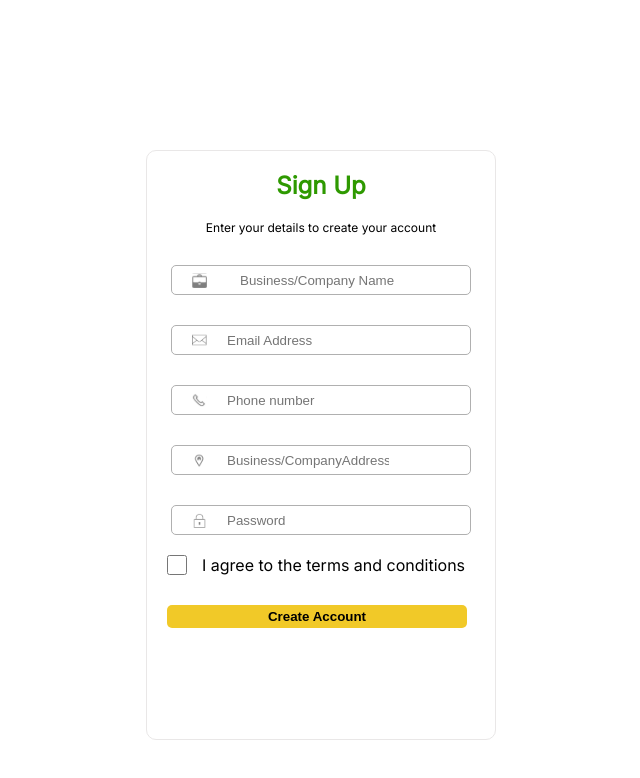
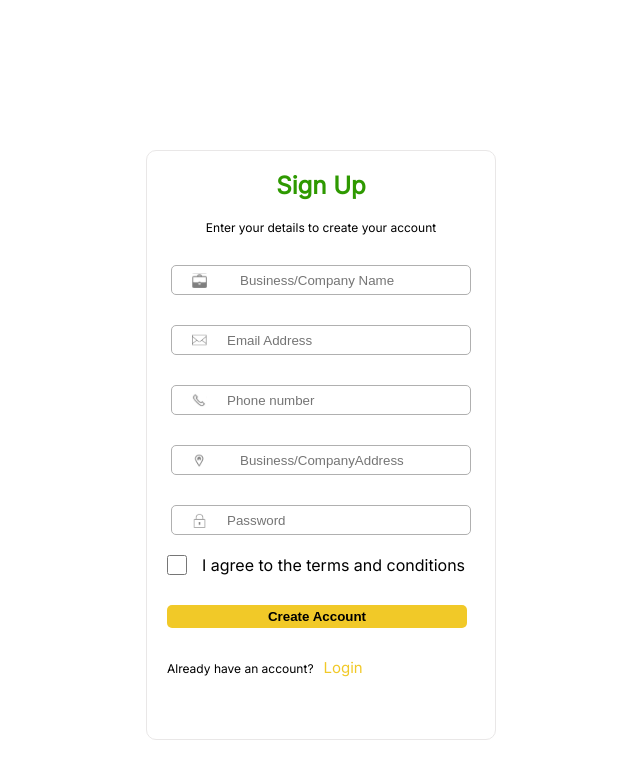
Before and after one commit to Ahnob/agritechcapstonereact, a React (Vite) app: page /b2bsignup in a window 1280 px wide. Shown: the top 778 px of the page, without its empty margins (319-959 px from the left). Built offline with nearby package versions, Linux system fonts and the light colour scheme.

Commit message:
changed href to Link

```diff
--- a/src/components/Login/Login.jsx
+++ b/src/components/Login/Login.jsx
@@ -6,6 +6,7 @@ import google_logo from "../../assets/Google.png";
 import axios from "axios"; // Import Axios
 import { useState } from "react";
 import close_icon from "../../assets/close_hamburger.png";
+import { Link } from "react-router-dom";
 
 const Login = () => {
   const [password, setPassword] = useState("");
@@ -97,9 +98,9 @@ const Login = () => {
         </div>
         <div className="login-button-text">
           Do not have an account yet?
-          <a className="signup_link login-a" href="signuppg.html">
+          <Link className="signup_link login-a" to="/b2bsignup">
             Sign up
-          </a>
+          </Link>
         </div>
       </div>
     </form>
--- a/src/components/Signup/B2B/B2BSignup.jsx
+++ b/src/components/Signup/B2B/B2BSignup.jsx
@@ -3,6 +3,7 @@ import password_icon from "../../../assets/Lock.png";
 import phone_icon from "../../../assets/Phone-icon.svg";
 import business_icon from "../../../assets/Business-icon.svg";
 import location_icon from "../../../assets/Home Address.png";
+import { Link, NavLink } from "react-router-dom";
 
 function B2BSignup() {
   return (
@@ -49,7 +50,7 @@ function B2BSignup() {
           <div className="input">
             <img src={location_icon} alt="" />
             <input
-              type="number"
+              type="text"
               placeholder="Business/CompanyAddress"
               maxLength="11"
               required
@@ -72,6 +73,12 @@ function B2BSignup() {
           agree to the terms and conditions
         </div>
         <button className="signup-button">Create Account</button>
+        <div className="login-button-text">
+          Already have an account?
+          <Link className="signup_link login-a" to="/login">
+            Login
+          </Link>
+        </div>
       </div>
     </>
   );
--- a/src/components/Signup/Farmersignup/FarmerSignup.jsx
+++ b/src/components/Signup/Farmersignup/FarmerSignup.jsx
@@ -4,6 +4,7 @@ import customer_icon from "../../../assets/Customer-icon.svg";
 import contact_icon from "../../../assets/Phone-icon.svg";
 import location_icon from "../../../assets/Home Address.png";
 import "./FarmerSignup.css";
+import { Link } from "react-router-dom";
 
 function FarmerSignup() {
   return (
@@ -76,10 +77,10 @@ function FarmerSignup() {
         </div>
         <button className="signup-button">Create Account</button>
         <div className="login-button-text">
-          Do not have an account yet?
-          <a className="signup_link login-a" href="signuppg.html">
-            Sign up
-          </a>
+          Have an account already?
+          <Link className="signup_link login-a" to="/login">
+            Login
+          </Link>
         </div>
       </div>
     </>
```
